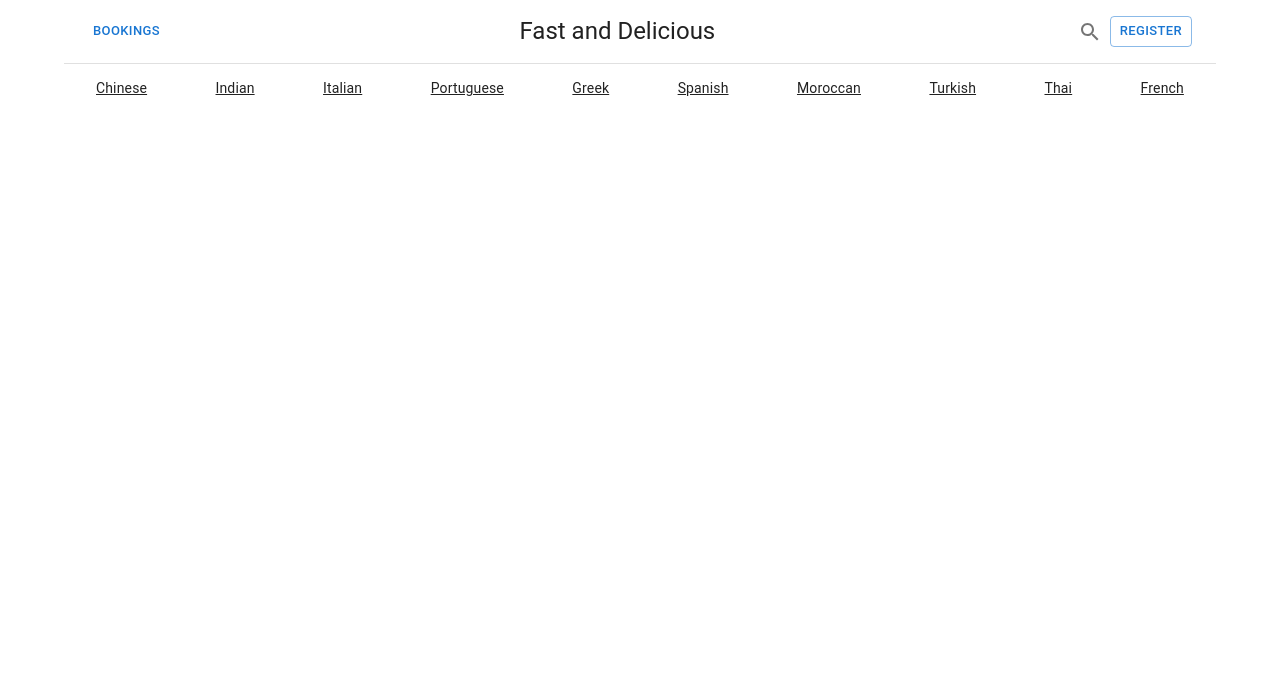
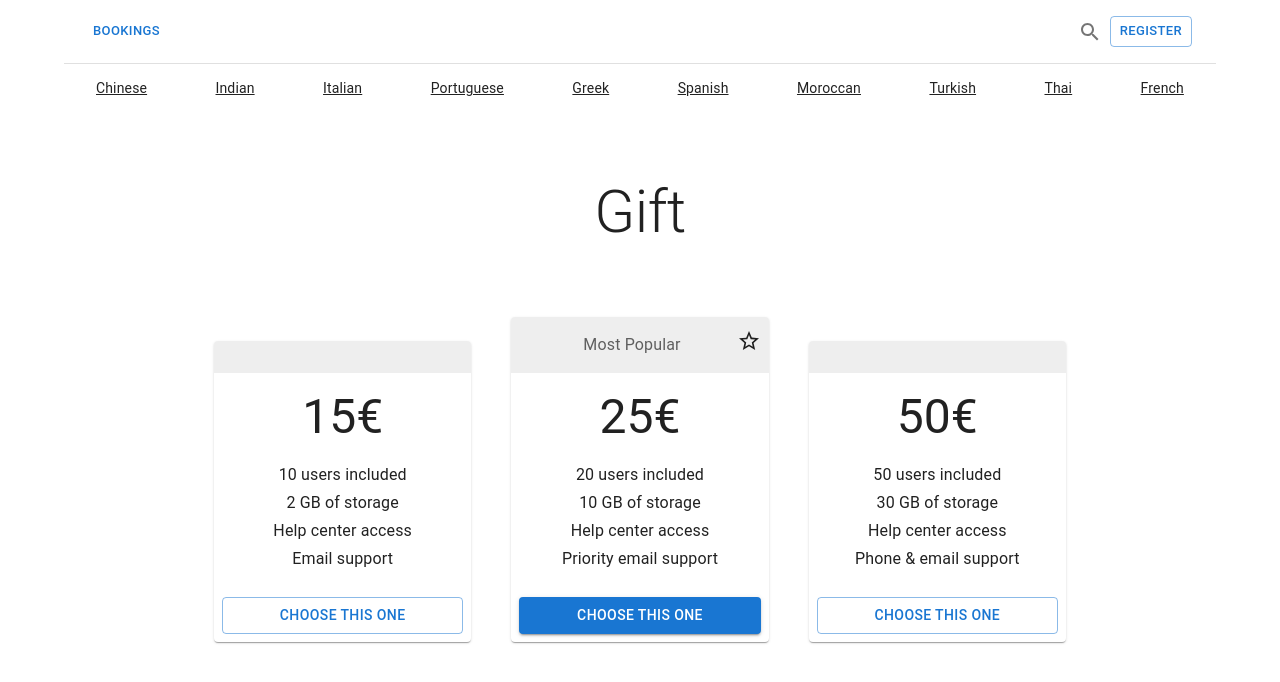
Before and after one commit to franciscomcsousa/TheCork, a React (Create React App) app in the folder frontend/: page /gift_cards in a window 1280 px wide. Shown: the top 682 px of the page. Built offline with nearby package versions, Linux system fonts and the light colour scheme; the HTML template or start-up script is replaced by a standard one.

Commit message:
small stuff added

```diff
--- a/frontend/src/Components/Gift.js
+++ b/frontend/src/Components/Gift.js
@@ -1,18 +1,27 @@
 import * as React from 'react';
 import Avatar from '@mui/material/Avatar';
 import Button from '@mui/material/Button';
-import CssBaseline from '@mui/material/CssBaseline';
 import TextField from '@mui/material/TextField';
 import FormControlLabel from '@mui/material/FormControlLabel';
 import Checkbox from '@mui/material/Checkbox';
-import Link from '@mui/material/Link';
-import Grid from '@mui/material/Grid';
-import Box from '@mui/material/Box';
 import LockOutlinedIcon from '@mui/icons-material/LockOutlined';
-import Typography from '@mui/material/Typography';
-import Container from '@mui/material/Container';
 import { createTheme, ThemeProvider } from '@mui/material/styles';
 import Header from './Header';
+import AppBar from '@mui/material/AppBar';
+import Box from '@mui/material/Box';
+import Card from '@mui/material/Card';
+import CardActions from '@mui/material/CardActions';
+import CardContent from '@mui/material/CardContent';
+import CardHeader from '@mui/material/CardHeader';
+import CssBaseline from '@mui/material/CssBaseline';
+import Grid from '@mui/material/Grid';
+import StarIcon from '@mui/icons-material/StarBorder';
+import Toolbar from '@mui/material/Toolbar';
+import Typography from '@mui/material/Typography';
+import Link from '@mui/material/Link';
+import GlobalStyles from '@mui/material/GlobalStyles';
+import Container from '@mui/material/Container';
+import Popover from '@mui/material/Popover'
 
 
 //TODO
@@ -34,14 +43,91 @@ function Copyright(props) {
   return (
     <Typography variant="body2" color="text.secondary" align="center" {...props}>
       {'Copyright © '}
-        <Link color="inherit" href="/">
-          The Cork
+      <Link color="inherit" href="https://mui.com/">
+        Your Website
       </Link>{' '}
       {new Date().getFullYear()}
       {'.'}
     </Typography>
   );
 }
+
+const tiers = [
+  {
+    title: '',
+    price: '15',
+    description: [
+      '10 users included',
+      '2 GB of storage',
+      'Help center access',
+      'Email support',
+    ],
+    buttonText: 'Choose this one',
+    buttonVariant: 'outlined',
+  },
+  {
+    title: '',
+    subheader: 'Most Popular',
+    price: '25',
+    description: [
+      '20 users included',
+      '10 GB of storage',
+      'Help center access',
+      'Priority email support',
+    ],
+    buttonText: 'Choose this one',
+    buttonVariant: 'contained',
+  },
+  {
+    title: '',
+    price: '50',
+    description: [
+      '50 users included',
+      '30 GB of storage',
+      'Help center access',
+      'Phone & email support',
+    ],
+    buttonText: 'Choose this one',
+    buttonVariant: 'outlined',
+  },
+];
+
+  /*
+  const footers = [
+    {
+      title: 'Company',
+      description: ['Team', 'History', 'Contact us', 'Locations'],
+    },
+    {
+      title: 'Features',
+      description: [
+        'Cool stuff',
+        'Random feature',
+        'Team feature',
+        'Developer stuff',
+        'Another one',
+      ],
+    },
+    {
+      title: 'Resources',
+      description: ['Resource', 'Resource name', 'Another resource', 'Final resource'],
+    },
+    {
+      title: 'Legal',
+      description: ['Privacy policy', 'Terms of use'],
+    },
+  ];*/
+
+// function PricingContent() {
+//   return (
+
+//   );
+// }
+
+// export default function Pricing() {
+//   return <PricingContent />;
+// }
+
 
 const theme = createTheme();
 
@@ -51,7 +137,166 @@ export default function Gift({ nameInput, emailInput, passwordInput, onFormChang
     <ThemeProvider theme={theme}>
         <CssBaseline />
         <Container maxWidth="lg">
-        <Header title="Fast and Delicious" sections={sections}/>
+          <Header title="" sections={sections}/>
+        <React.Fragment>
+      <GlobalStyles styles={{ ul: { margin: 0, padding: 0, listStyle: 'none' } }} />
+      <CssBaseline />
+      {/* <AppBar
+        position="static"
+        color="default"
+        elevation={0}
+        sx={{ borderBottom: (theme) => `1px solid ${theme.palette.divider}` }}
+      >
+        <Toolbar sx={{ flexWrap: 'wrap' }}>
+          <Typography variant="h6" color="inherit" noWrap sx={{ flexGrow: 1 }}>
+            Company name
+          </Typography>
+          <nav>
+            <Link
+              variant="button"
+              color="text.primary"
+              href="#"
+              sx={{ my: 1, mx: 1.5 }}
+            >
+              Features
+            </Link>
+            <Link
+              variant="button"
+              color="text.primary"
+              href="#"
+              sx={{ my: 1, mx: 1.5 }}
+            >
+              Enterprise
+            </Link>
+            <Link
+              variant="button"
+              color="text.primary"
+              href="#"
+              sx={{ my: 1, mx: 1.5 }}
+            >
+              Support
+            </Link>
+          </nav>
+          <Button href="#" variant="outlined" sx={{ my: 1, mx: 1.5 }}>
+            Login
+          </Button>
+        </Toolbar>
+      </AppBar> */}
+      {/* Hero unit */}
+      <Container disableGutters maxWidth="sm" component="main" sx={{ pt: 8, pb: 6 }}>
+        <Typography
+          component="h1"
+          variant="h2"
+          align="center"
+          color="text.primary"
+          gutterBottom
+        >
+          Gift
+        </Typography>
+        <Typography variant="h5" align="center" color="text.secondary" component="p">
+          {/* Quickly build an effective pricing table for your potential customers with
+          this layout. It&apos;s built with default MUI components with little
+          customization. */}
+        </Typography>
+      </Container>
+      {/* End hero unit */}
+      <Container maxWidth="md" component="main">
+        <Grid container spacing={5} alignItems="flex-end">
+          {tiers.map((tier) => (
+            // Enterprise card is full width at sm breakpoint
+            <Grid
+              item
+              key={tier.title}
+              xs={12}
+              sm={tier.title === 'Enterprise' ? 12 : 6}
+              md={4}
+            >
+              <Card>
+                <CardHeader
+                  title={tier.title}
+                  subheader={tier.subheader}
+                  titleTypographyProps={{ align: 'center' }}
+                  action={tier.subheader === 'Most Popular' ? <StarIcon /> : null}
+                  subheaderTypographyProps={{
+                    align: 'center',
+                  }}
+                  sx={{
+                    backgroundColor: (theme) =>
+                      theme.palette.mode === 'light'
+                        ? theme.palette.grey[200]
+                        : theme.palette.grey[700],
+                  }}
+                />
+                <CardContent>
+                  <Box
+                    sx={{
+                      display: 'flex',
+                      justifyContent: 'center',
+                      alignItems: 'baseline',
+                      mb: 2,
+                    }}
+                  >
+                    <Typography component="h2" variant="h3" color="text.primary">
+                      {tier.price}€
+                    </Typography>
+                    <Typography variant="h6" color="text.secondary">
+                    </Typography>
+                  </Box>
+                  <ul>
+                    {tier.description.map((line) => (
+                      <Typography
+                        component="li"
+                        variant="subtitle1"
+                        align="center"
+                        key={line}
+                      >
+                        {line}
+                      </Typography>
+                    ))}
+                  </ul>
+                </CardContent>
+                <CardActions>
+                  <Button fullWidth variant={tier.buttonVariant}>
+                    {tier.buttonText}
+                  </Button>
+                </CardActions>
+              </Card>
+            </Grid>
+          ))}
+        </Grid>
+      </Container>
+      {/* Footer */}
+      {/* <Container
+        maxWidth="md"
+        component="footer"
+        sx={{
+          borderTop: (theme) => `1px solid ${theme.palette.divider}`,
+          mt: 8,
+          py: [3, 6],
+        }}
+      >
+        <Grid container spacing={4} justifyContent="space-evenly">
+          {footers.map((footer) => (
+            <Grid item xs={6} sm={3} key={footer.title}>
+              <Typography variant="h6" color="text.primary" gutterBottom>
+                {footer.title}
+              </Typography>
+              <ul>
+                {footer.description.map((item) => (
+                  <li key={item}>
+                    <Link href="#" variant="subtitle1" color="text.secondary">
+                      {item}
+                    </Link>
+                  </li>
+                ))}
+              </ul>
+            </Grid>
+          ))}
+        </Grid>
+        <Copyright sx={{ mt: 5 }} />
+      </Container> */}
+      {/* End footer */}
+    </React.Fragment>
     </Container>
     </ThemeProvider>
   );
--- a/frontend/src/Components/RegisterForm.js
+++ b/frontend/src/Components/RegisterForm.js
@@ -120,6 +120,7 @@ export default function RegisterForm({ nameInput, emailInput, passwordInput, onF
               fullWidth
               variant="contained"
               sx={{ mt: 3, mb: 2 }}
+              onClick={() => window.location.href = '/'}
             >
               Register
             </Button>
--- a/frontend/src/Pages/Homepage.js
+++ b/frontend/src/Pages/Homepage.js
@@ -10,7 +10,6 @@ export const Homepage = () => {
 
 return (
     <div>
-        {/* <RegisterForm userInput={userInput} onFormChange={handleFormChange} onFormSubmit={handleFormSubmit}/> */}
         <Home/>
     </div>
     )
```
Also changed, not shown: 2 other files (tests, documents, lock files or other folders). Lines whose indentation alone changed are shown as unchanged.
